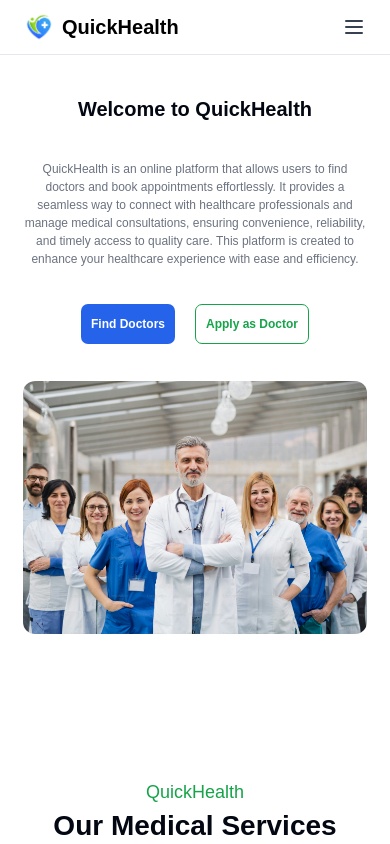
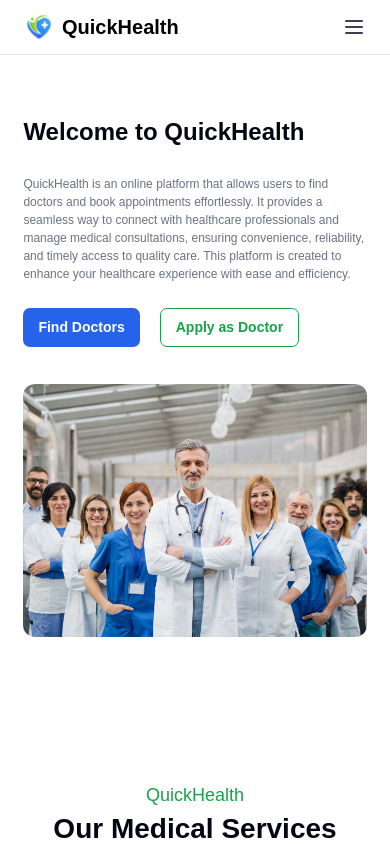
Before and after one commit to MuhammadHassanRaza25/Doctor-Appointment-System, a Next.js app: page / in a window 390 px wide. Shown: the top 844 px of the page. Built offline with nearby package versions, Linux system fonts and the light colour scheme.

Commit message:
responsiveness set

```diff
--- a/src/app/globals.css
+++ b/src/app/globals.css
@@ -126,15 +126,8 @@ body {
    .heroSection{
     margin-top: 8%;
    }
-  .heroHeading{
-    text-align: center;
-  }
   .heroDesc{
     font-size: 15px;
-  }
-  .heroBtnDiv{
-     display: flex;
-     justify-content: center;
   }
   .heroBtn{
     font-size: 15px;
@@ -142,15 +135,14 @@ body {
   .heroDesc{
     font-size: 15px;
     width: 100%;
-    text-align: center;
   }
   .heroImgDiv{
     width: 100% !important;
     margin-top: 5%;
   }
   .heroImg{
-    height: 65vh;
-    width: 65%;
+    height: 60vh;
+    width: 100%;
     margin: 0 auto;
   }
 }
@@ -174,14 +166,6 @@ body {
   .heroBtn{
     font-size: 15px;
   }
-  .heroImgDiv{
-    width: 100% !important;
-  }
-  .heroImg{
-    height: 50vh;
-    width: 100%;
-    margin: 0 auto;
-  }
   .seviceDiv1{
     padding-left: 5%;
     padding-right: 5%;
@@ -195,12 +179,22 @@ body {
   }
 }
 @media(max-width:640px){
+  .heroSection{
+    margin-top: 15%;
+    padding-right: 6%;
+    padding-left: 6%;
+  }
   .heroHeading{
     font-size: 30px;
   }
   .heroDesc{
     font-size: 13px;
     width: 100% !important;
+  }
+  .heroImg{
+    height: 40vh;
+    width: 100%;
+    margin: 0 auto;
   }
 }
 @media(max-width:560px){
@@ -211,15 +205,17 @@ body {
     width: 30px;
   }
   .heroSection{
-    margin-top: 10%;
     display: flex;
     flex-direction: column !important;
     align-items: center;
     padding-right: 6%;
     padding-left: 6%;
   }
+  .heroDetail{
+    gap: 25px;
+  }
   .heroHeading{
-    font-size: 20px;
+    font-size: 24px;
   }
   .heroDesc{
     font-size: 12px;
@@ -227,6 +223,14 @@ body {
   .heroBtn{
     font-size: 12px;
     padding: 10px;
+  }
+  .heroBtn{
+    font-size: 14px;
+    padding-right: 15px;
+    padding-left: 15px;
+    padding-top: 8px;
+    padding-bottom: 8px;
+    border-radius: 7px;
   }
   .heroImg{
     height: 30vh;
```
